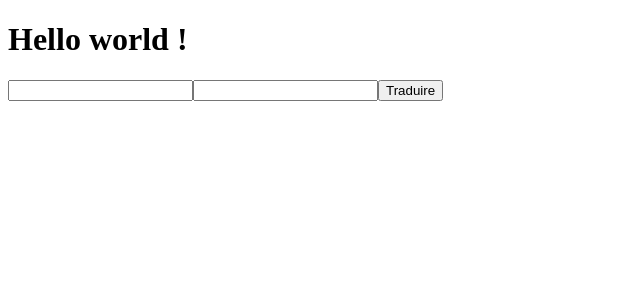
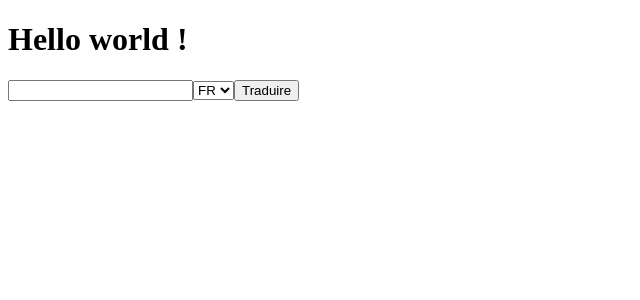
Before and after one commit to Osyrios/translator, a React (Vite) app: page / in a window 1280 px wide. Shown: the top 300 px of the page, without its empty margins (0-640 px from the left). Built offline with nearby package versions, Linux system fonts and the light colour scheme.

Commit message:
add option for target lang

```diff
--- a/src/App.jsx
+++ b/src/App.jsx
@@ -1,10 +1,10 @@
-import {Test} from "./components/Test.jsx"
+import {Translate} from "./components/Translate.jsx"
 
 function App() {
 
   return <div>
     <h1>Hello world !</h1>
-    <Test/>
+    <Translate/>
   </div>
 }
 
--- a/src/components/Test.jsx
+++ b/src/components/Translate.jsx
@@ -1,8 +1,6 @@
 import {useState} from "react";
 
-
-export function Test() {
-
+export function Translate() {
 
   const authKey = "8f04a00f-c154-ae44-3d9a-3f34fd6fcbb2:fx";
 
@@ -10,12 +8,14 @@ export function Test() {
   const [inputText, setInputText] = useState('');
   const [targetLang, setTargetLang] = useState('');
 
+  // Function for calling Deepl API
   const translateText = async (text, targetLang) => {
     const response = await fetch(`https://api-free.deepl.com/v2/translate?auth_key=${authKey}&text=${encodeURIComponent(text)}&target_lang=${targetLang}`);
     const data = await response.json();
     return data.translations[0].text;
   };
 
+  //Function to handle the translation action
   const handleTranslation = async (e) => {
     try{
       e.preventDefault()
@@ -26,10 +26,12 @@ export function Test() {
     }
   };
 
+  // Function to handle Target Langage change
   const handleChangeTargetLang = (e)=>{
     setTargetLang(e.target.value)
   }
 
+  // Function to handle Input Text change
   const handleChangeInputText = (e)=>{
     setInputText(e.target.value)
   }
@@ -37,7 +39,12 @@ export function Test() {
   return (
     <div>
       <input type="text" onChange={handleChangeInputText}/>
-      <input type="text" onChange={handleChangeTargetLang}/>
+      <select>
+        <option onClick={handleChangeTargetLang}>FR</option>
+        <option onClick={handleChangeTargetLang}>EN</option>
+        <option onClick={handleChangeTargetLang}>DE</option>
+        <option onClick={handleChangeTargetLang}>JA</option>
+      </select>
       <button type="button" onClick={handleTranslation}> Traduire</button>
       <p>{translatedText}</p>
     </div>
```
